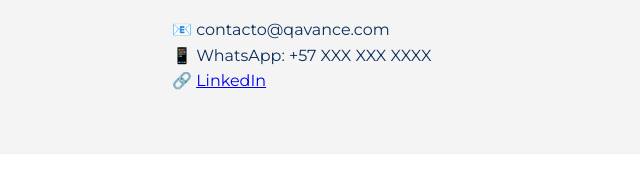
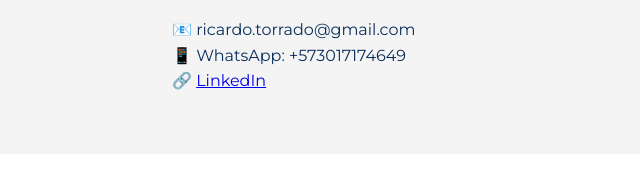
Before and after one commit to rtorrado80ing/qavance-web, a plain HTML site: page index.html in a window 1280 px wide. Shown: the part 1470-1641 px from the top of the page, 8-648 px from the left. Drawn offline with Linux system fonts and the light colour scheme.

Commit message:
Update index.html

```diff
--- a/index.html
+++ b/index.html
@@ -67,9 +67,9 @@
 
     <section id="contacto">
         <h2>Contacto</h2>
-        <p>📧 contacto@qavance.com<br>
-        📱 WhatsApp: +57 XXX XXX XXXX<br>
-        🔗 <a href="https://www.linkedin.com/in/ricardotorrado" target="_blank">LinkedIn</a></p>
+        <p>📧 ricardo.torrado@gmail.com<br>
+        📱 WhatsApp: +573017174649<br>
+        🔗 <a href="https://www.linkedin.com/in/ricardo-torrado-gomez/" target="_blank">LinkedIn</a></p>
     </section>
 
     <footer>
```
